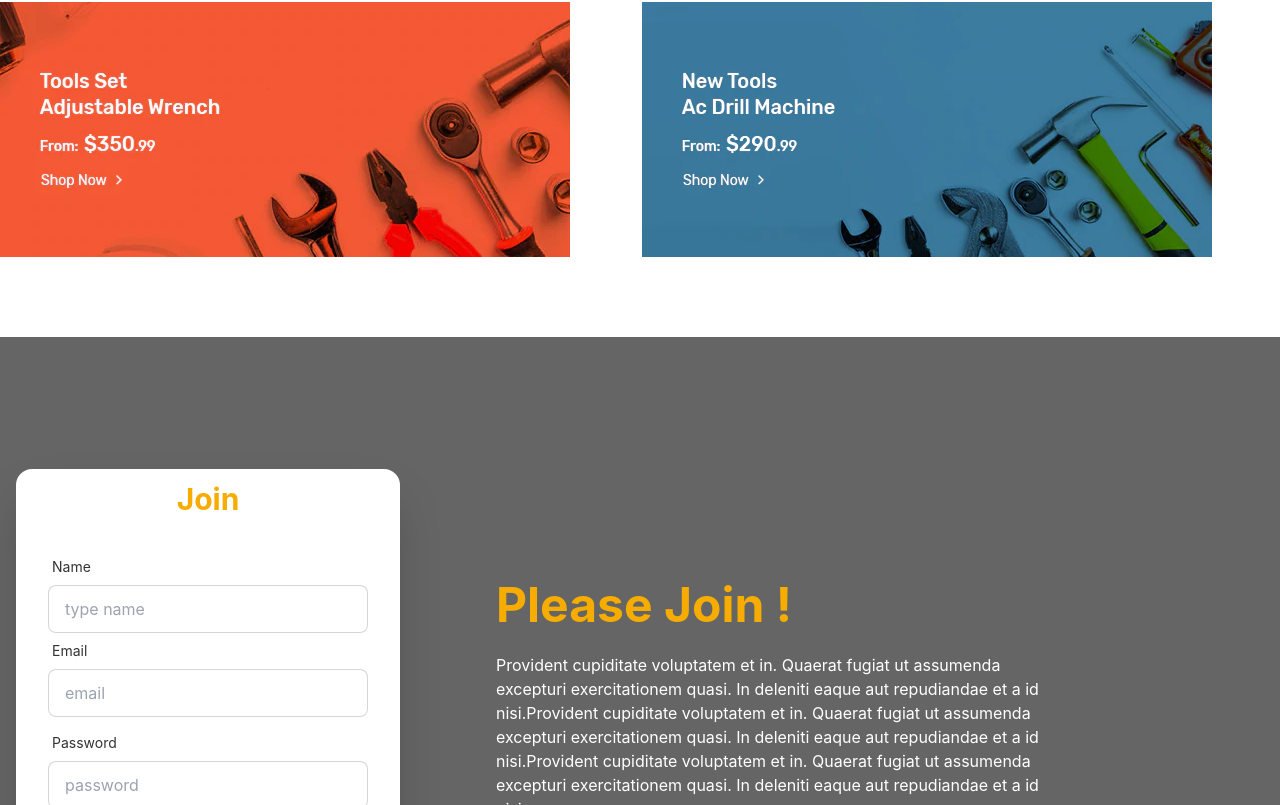
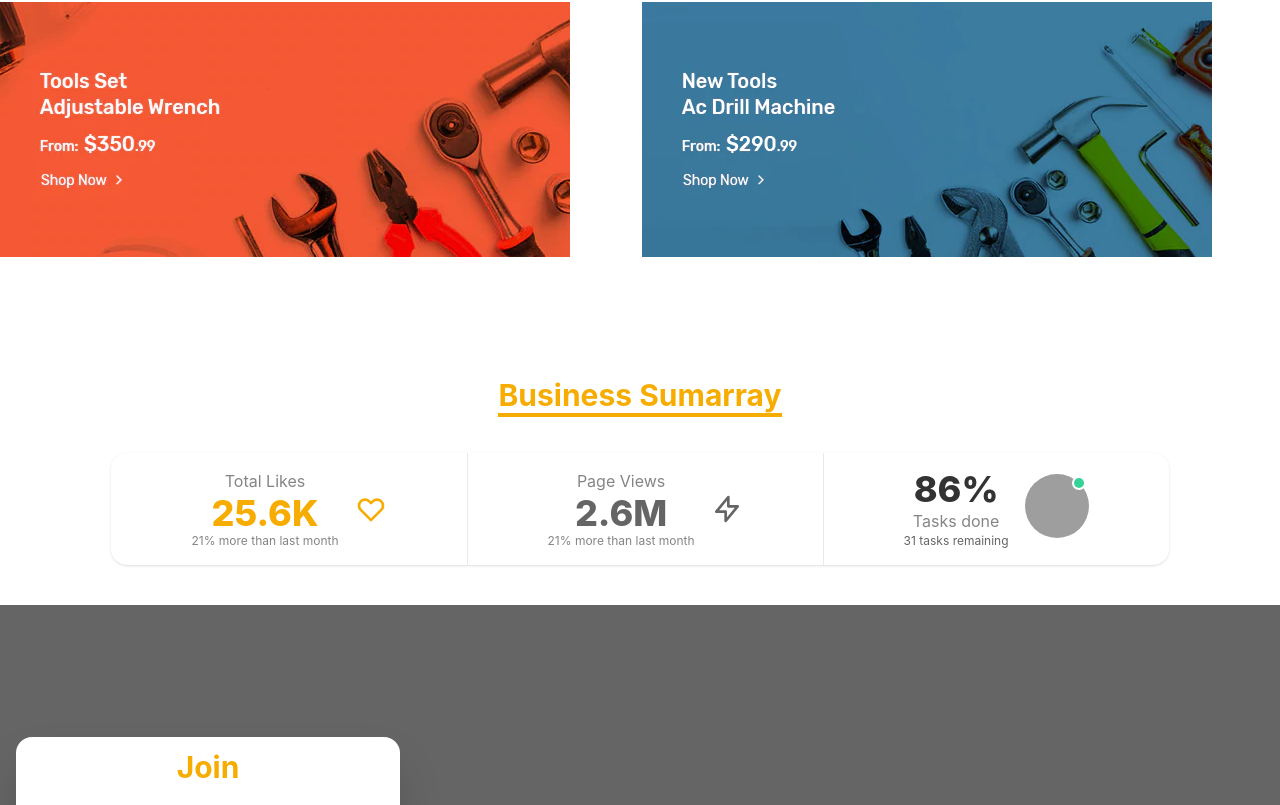
Before and after one commit to Ahsan855/ToolKits-client, a React (Create React App) app: page / in a window 1280 px wide. Shown: the part 2567-3372 px from the top of the page. Built offline with nearby package versions, Linux system fonts and the light colour scheme; no server answers; grey boxes are pictures that could not be loaded.

Commit message:
done business page

```diff
--- a/src/Pages/Home/Section.js
+++ b/src/Pages/Home/Section.js
@@ -6,7 +6,6 @@ import section1 from "../../images/section1.jpg";
 import section2 from "../../images/section2.jpg";
 import Products from "../Product/Products";
 import Contact from "../Contact/Contact";
-
 
 const Section = () => {
   return (
@@ -23,13 +22,76 @@ const Section = () => {
         </div>
       </div>
       <div className="text-4xl text-center pb-20">
-        <Products/>
+        <Products />
       </div>
       <div className="grid grid-cols-1 gap-1 max-w-7xl mx-auto md:grid-cols-2 pb-20">
-        <div><img src={section1} alt="" /></div>
-        <div><img src={section2} alt="" /></div>
+        <div>
+          <img src={section1} alt="" />
+        </div>
+        <div>
+          <img src={section2} alt="" />
+        </div>
       </div>
-      <Contact/>
+      <div className="text-center p-10">
+        <h1 className="text-center mb-10"><span className="text-3xl font-bold text-primary text-center border-b-4 w-3xl mx-auto border-primary">Business Sumarray</span></h1>
+        <div class="stats shadow">
+          <div class="stat px-20">
+            <div class="stat-figure text-primary">
+              <svg
+                xmlns="http://www.w3.org/2000/svg"
+                fill="none"
+                viewBox="0 0 24 24"
+                class="inline-block w-8 h-8 stroke-current"
+              >
+                <path
+                  stroke-linecap="round"
+                  stroke-linejoin="round"
+                  stroke-width="2"
+                  d="M4.318 6.318a4.5 4.5 0 000 6.364L12 20.364l7.682-7.682a4.5 4.5 0 00-6.364-6.364L12 7.636l-1.318-1.318a4.5 4.5 0 00-6.364 0z"
+                ></path>
+              </svg>
+            </div>
+            <div class="stat-title">Total Likes</div>
+            <div class="stat-value text-primary">25.6K</div>
+            <div class="stat-desc">21% more than last month</div>
+          </div>
+
+          <div class="stat px-20">
+            <div class="stat-figure text-secondary">
+              <svg
+                xmlns="http://www.w3.org/2000/svg"
+                fill="none"
+                viewBox="0 0 24 24"
+                class="inline-block w-8 h-8 stroke-current"
+              >
+                <path
+                  stroke-linecap="round"
+                  stroke-linejoin="round"
+                  stroke-width="2"
+                  d="M13 10V3L4 14h7v7l9-11h-7z"
+                ></path>
+              </svg>
+            </div>
+            <div class="stat-title">Page Views</div>
+            <div class="stat-value text-secondary">2.6M</div>
+            <div class="stat-desc">21% more than last month</div>
+          </div>
+
+          <div class="stat px-20">
+            <div class="stat-figure text-secondary">
+              <div class="avatar online">
+                <div class="w-16 rounded-full">
+                  <img src="https://api.lorem.space/image/face?w=128&h=128" />
+                </div>
+              </div>
+            </div>
+            <div class="stat-value">86%</div>
+            <div class="stat-title">Tasks done</div>
+            <div class="stat-desc text-secondary">31 tasks remaining</div>
+          </div>
+        </div>
+      </div>
+      <Contact />
     </>
   );
 };
```
